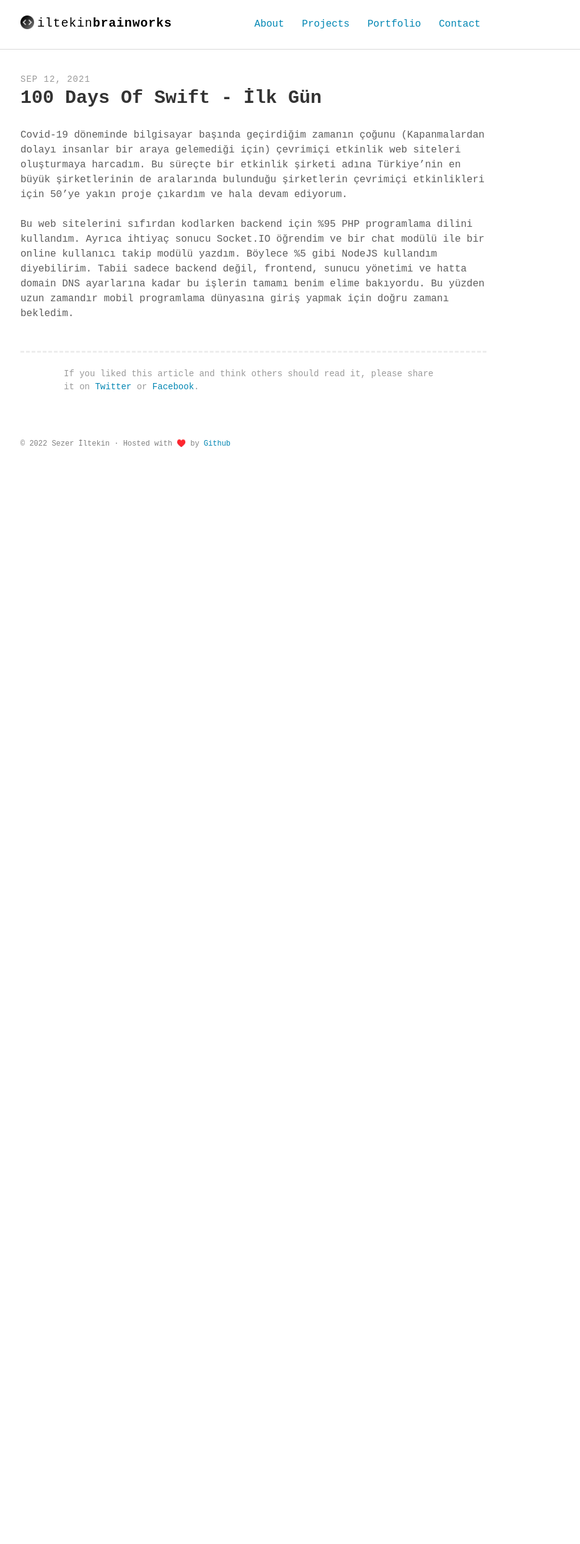
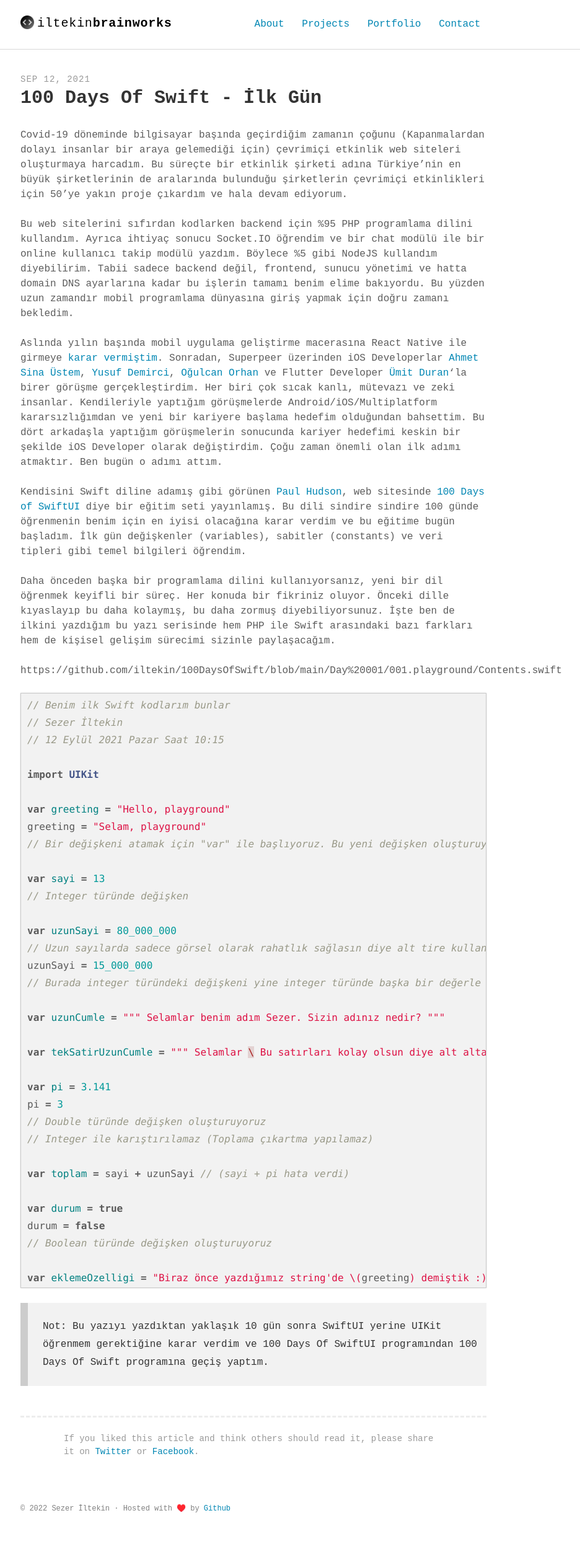
Before and after one commit to iltekin/iltekin.github.io, a Jekyll site: the page built from _posts/2021-09-12-100-days-of-swift-ilk-gun.md, in a window 1280 px wide. Shown: the whole page at 62% size, without its empty margins (231-1167 px from the left). Built offline with Jekyll 4.4.1, drawn with Linux system fonts in a browser that asks for light colours; some web fonts are replaced; before the commit the page ends 1268 px from its top, so only the background shows below that.

Commit message:
new post

````diff
--- a/_posts/2021-09-12-100-days-of-swift-ilk-gun.md
+++ b/_posts/2021-09-12-100-days-of-swift-ilk-gun.md
@@ -9,3 +9,72 @@ keywords: "swift, 100DaysOfCode, UIKit"
 Covid-19 döneminde bilgisayar başında geçirdiğim zamanın çoğunu (Kapanmalardan dolayı insanlar bir araya gelemediği için) çevrimiçi etkinlik web siteleri oluşturmaya harcadım. Bu süreçte bir etkinlik şirketi adına Türkiye’nin en büyük şirketlerinin de aralarında bulunduğu şirketlerin çevrimiçi etkinlikleri için 50’ye yakın proje çıkardım ve hala devam ediyorum.
 
 Bu web sitelerini sıfırdan kodlarken backend için %95 PHP programlama dilini kullandım. Ayrıca ihtiyaç sonucu Socket.IO öğrendim ve bir chat modülü ile bir online kullanıcı takip modülü yazdım. Böylece %5 gibi NodeJS kullandım diyebilirim. Tabii sadece backend değil, frontend, sunucu yönetimi ve hatta domain DNS ayarlarına kadar bu işlerin tamamı benim elime bakıyordu. Bu yüzden uzun zamandır mobil programlama dünyasına giriş yapmak için doğru zamanı bekledim.
+
+Aslında yılın başında mobil uygulama geliştirme macerasına React Native ile girmeye [karar vermiştim](https://twitter.com/kelimelerbenim/status/1352638073469857793). Sonradan, Superpeer üzerinden iOS Developerlar [Ahmet Sina Üstem](https://superpeer.com/as), [Yusuf Demirci](https://superpeer.com/demirciy), [Oğulcan Orhan](https://superpeer.com/ogulcanor) ve Flutter Developer [Ümit Duran](https://superpeer.com/flutterist)‘la birer görüşme gerçekleştirdim. Her biri çok sıcak kanlı, mütevazı ve zeki insanlar. Kendileriyle yaptığım görüşmelerde Android/iOS/Multiplatform kararsızlığımdan ve yeni bir kariyere başlama hedefim olduğundan bahsettim. Bu dört arkadaşla yaptığım görüşmelerin sonucunda kariyer hedefimi keskin bir şekilde iOS Developer olarak değiştirdim. Çoğu zaman önemli olan ilk adımı atmaktır. Ben bugün o adımı attım.
+
+Kendisini Swift diline adamış gibi görünen [Paul Hudson](https://twitter.com/twostraws), web sitesinde [100 Days of SwiftUI](https://www.hackingwithswift.com/100/swiftui) diye bir eğitim seti yayınlamış. Bu dili sindire sindire 100 günde öğrenmenin benim için en iyisi olacağına karar verdim ve bu eğitime bugün başladım. İlk gün değişkenler (variables), sabitler (constants) ve veri tipleri gibi temel bilgileri öğrendim.
+
+Daha önceden başka bir programlama dilini kullanıyorsanız, yeni bir dil öğrenmek keyifli bir süreç. Her konuda bir fikriniz oluyor. Önceki dille kıyaslayıp bu daha kolaymış, bu daha zormuş diyebiliyorsunuz. İşte ben de ilkini yazdığım bu yazı serisinde hem PHP ile Swift arasındaki bazı farkları hem de kişisel gelişim sürecimi sizinle paylaşacağım.
+
+https://github.com/iltekin/100DaysOfSwift/blob/main/Day%20001/001.playground/Contents.swift
+
+```swift
+// Benim ilk Swift kodlarım bunlar
+// Sezer İltekin
+// 12 Eylül 2021 Pazar Saat 10:15
+
+import UIKit
+
+var greeting = "Hello, playground"
+greeting = "Selam, playground"
+// Bir değişkeni atamak için "var" ile başlıyoruz. Bu yeni değişken oluşturuyoruz anlamına geliyor. Değiştirmek içinse değişken adının başına bir şey yazmıyoruz. Değişken string olarak oluşturulduysa yenisi yine string olmak zorunda.
+
+var sayi = 13
+// Integer türünde değişken
+
+var uzunSayi = 80_000_000
+// Uzun sayılarda sadece görsel olarak rahatlık sağlasın diye alt tire kullanabiliriz. Sonuç olarak sayı değerinde hiçbir değişikliğe sebep olmaz
+uzunSayi = 15_000_000
+// Burada integer türündeki değişkeni yine integer türünde başka bir değerle değiştirdik (string olamazdı)
+
+var uzunCumle = """
+    Selamlar
+    benim adım Sezer.
+    Sizin adınız nedir?
+    """
+
+var tekSatirUzunCumle = """
+    Selamlar \
+    Bu satırları kolay olsun diye alt alta yazıyorum \
+    Fakat sondaki ters slash sayesinde yeni satır olarak \
+    Görünmeyecek
+    """
+
+var pi = 3.141
+pi = 3
+// Double türünde değişken oluşturuyoruz
+// Integer ile karıştırılamaz (Toplama çıkartma yapılamaz)
+
+var toplam = sayi + uzunSayi // (sayi + pi hata verdi)
+
+var durum = true
+durum = false
+// Boolean türünde değişken oluşturuyoruz
+
+var eklemeOzelligi = "Biraz önce yazdığımız string'de \(greeting) demiştik :)"
+// Bu özelliğe String Interpolation deniliyor
+// Ters slash sonrası parantez içine değişken yazılabiliyor
+
+let sabit = "Bu sabit bir değer"
+// var yerine let kullandığımızda bu bir sabit (constant) oluyor ve değeri değiştirilemiyor. değişmesini istemeyeceğimiz önemli datalar için kullanışlı
+
+let album: String = "Islak Islak"
+let sene: Int = 1999
+let yukseklik: Double = 1.69
+let onay: Bool = false
+
+// Swift yazdığımız değişkenlerin türünü tespit edebiliyor fakat istersek bu şekilde kesin tür tayini yapabiliriz. Peki neden kullanılır? Değişkene karşılık gelecek veriyi kontrol edebilmemiz için. Her zaman elle yazmıyoruz. Veya double olmasını istediğimiz bir değişkene ilk atamada integer verebiliriz. Bu da sonraki aşamalarda double değişiminde soruna sebep olur. Son olarak, değişken olarak atamak istediğimiz ama değerini henüz belirlemediğimiz zaman şöyle yaparız:
+var sonraYazarim: String
+```
+
+> Not: Bu yazıyı yazdıktan yaklaşık 10 gün sonra SwiftUI yerine UIKit öğrenmem gerektiğine karar verdim ve 100 Days Of SwiftUI programından 100 Days Of Swift programına geçiş yaptım.
````
